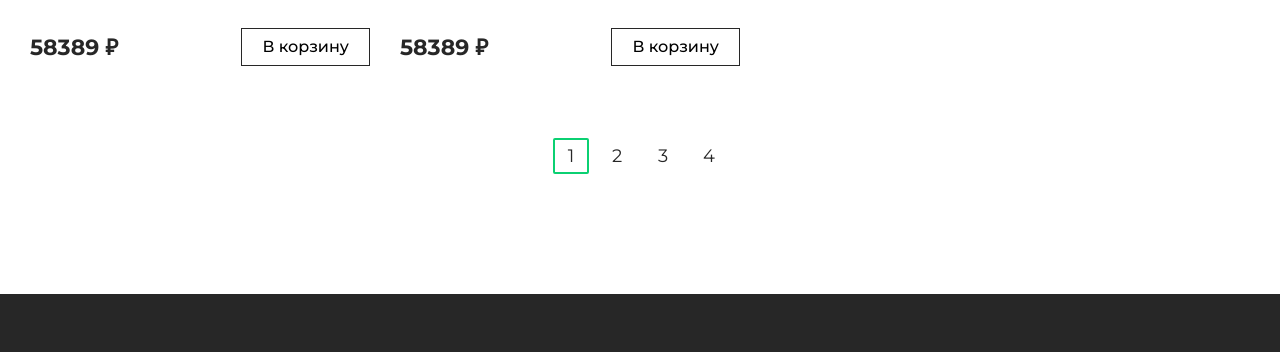
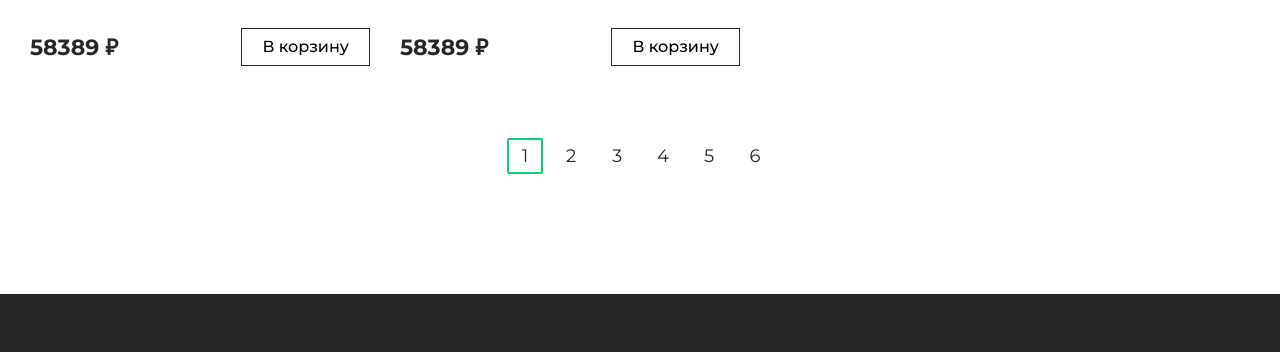
Before and after one commit to ruuuu/GadjetShop, a website built with webpack: page src/index.html in a window 1280 px wide. Shown: the part 3560-3912 px from the top of the page. Built offline with nearby package versions, Linux system fonts and the light colour scheme; files whose address does not match are found by name.

Commit message:
Add files via upload

```diff
--- a/src/index.html
+++ b/src/index.html
@@ -354,10 +354,10 @@
           </aside>
 
           <div class="catalog__pagination pagination">
-            <a href="" class="pagination__arrow pagination__arrow--start" aria-label="перейти на первую страницу">
-            </a>
+            <!-- <a href="" class="pagination__arrow pagination__arrow--start" aria-label="перейти на первую страницу">
+            </a> -->
 
-            <ul class="pagination__list">
+            <!-- <ul class="pagination__list">
               <li class="pagination__item pagination__item--active">
                 <a class="pagination__link pagination__link--active" href="">1</a>
               </li>
@@ -370,10 +370,10 @@
               <li class="pagination__item">
                 <a class="pagination__link" href="">4</a>
               </li>
-            </ul>
+            </ul> -->
 
-            <a href="#" class="pagination__arrow pagination__arrow--end" aria-label="перейти на последнюю страницу">
-            </a>
+            <!-- <a href="#" class="pagination__arrow pagination__arrow--end" aria-label="перейти на последнюю страницу">
+            </a> -->
           </div>
         </div>
 
@@ -526,10 +526,10 @@
 
 </html>
 
-<!-- npm run start - заупстит сервер для   дев разработки-->
+<!-- npm run start - заупстит сервер для дев разработки-->
 <!-- npm run build:prod - соберет прод сборку(т.е с оптимизацией), появится папка dist-->
 <!-- npm run build:dev - себерет dev сборку(то есть без оптимизации)-->
 <!-- npm run clear - очистипапку dist-->
 
 <!---var.scss в этот файл записываем переменные-->
-<!--cscc конвертируется в css-->
+<!--csss конвертируется в css-->
--- a/src/index.js
+++ b/src/index.js
@@ -6,6 +6,28 @@ import './index.scss';
 import Swiper, { Thumbs, Scrollbar } from 'swiper';
 import 'swiper/css';
 import 'swiper/css/scrollbar'; // scrollbar-горизонтальная лииния
+import { pagination } from './modules/pagination.js';
+
+const paginataionWrapper = document.querySelector('.pagination'); // оберка  блока пагинации
+
+const pageURL = new URL(location); // location.href;  урл  страницы
+//console.log('pageURL ', pageURL);
+
+// "+" превращает из строки в число
+const page = +pageURL.searchParams.get('page') || 1; // номер текущей страницы, получим значнеие параметра page, если не получим то 1
+
+try {
+    pagination(paginataionWrapper, 20, page, 6); //  вызов фукнции, передаем число страниц(20), page=номер текущй страницы, сколкь мах станиц отображать(6) и обертку станицы(элементс .pagination)
+} catch (error) {
+    console.warn(error);
+    console.warn('Это не главная страница');
+}
+
+
+
+
+
+
 
 
 const thumbSwiper = new Swiper('.card__slider-thumb', {
--- /dev/null
+++ b/src/modules/pagination.js
@@ -0,0 +1,85 @@
+const createItemPagination = (hrefLink, textContent, active) => {
+
+
+    const li = document.createElement('li');
+    li.className = 'pagination__item';
+
+    const a = document.createElement('a'); // в др приложениях(котрые не перезагружают страницу) вместо ссылок могут быть кнопки
+    a.className = 'pagination__link';
+
+    a.href = hrefLink;
+    a.textContent = textContent;
+
+    if (active) { // если ссылка активняа
+        a.classList.add('pagination__link--active');
+    }
+
+    console.log('a', a);
+    li.append(a); // <li class="pagination__item"><a class="pagination__link" href="http://localhost:3000/index.html?page=1"></a></li>
+
+    return li;  // <li></li>
+};
+
+
+
+
+//           pagination(paginataionWrapper, 20, page, 6)
+export const pagination = (wrapper, pages, page, count) => { // pages- колво страниц, page-№ тек страницы
+
+    const paginationList = document.createElement('ul'); // <ul></ul>
+    paginationList.classList.add('pagination__list');
+    // а можно так: paginationList.className = 'pagination__list';
+
+    const isNotStart = page - Math.floor(count / 2) > 1; // не первая страница ?
+    const isEnd = page + Math.floor(count / 2) > pages; // не последняя страница ?
+
+    if (count > pages) {
+        count = pages;
+    }
+
+    for (let i = 0; i < count; i++) {     // count- колво страниц отображаемх на странице
+        // console.log('page === n ', page === n);
+        // console.log('page ', page);
+        // console.log('n ', n);
+
+        let n = i + 1; // номер активной страницы
+
+        if (isNotStart) { // если не первая
+            if (isEnd) { // если не последняя
+                n = pages - count + i + 1;
+            }
+            else {
+                n = page - Math.floor(count / 2) + i;
+            }
+        }
+
+
+        const li = createItemPagination(`index.html?page=${n}`, n, page === n); // n-номер страницы, page-№ текущей страницы
+        paginationList.append(li);
+    }
+
+
+
+    const firstItem = document.createElement('a'); //  <a></a> для левой стрелки
+    firstItem.classList.add('pagination__arrow', 'pagination__arrow--start');
+    firstItem.href = isNotStart ? 'index.html' : ''; // если не первая станица то на index.html
+
+
+    const lastItem = document.createElement('a'); //  <a></a> для левой стрелки
+    lastItem.classList.add('pagination__arrow', 'pagination__arrow--end');
+    lastItem.href = isEnd ? '' : `index.html?page=${pages}`; // если не послденяя станица то на index.html
+
+
+    wrapper.append(firstItem, paginationList, lastItem); // порядок добавления элементов имеет значение!!!
+
+
+
+
+};
+
+
+
+
+//<li class="pagination__item pagination__item--active">
+    //   <a class="pagination__link pagination__link--active" href="">1</a>
+//</li >
--- a/src/style/card/_card.scss
+++ b/src/style/card/_card.scss
@@ -84,6 +84,11 @@
         line-height: 100%;
     }
 
+    &__thumb-btn--active {
+        outline: 2px solid $color-main;
+
+    }
+
     &__btn--dec {}
 
 
@@ -116,8 +121,6 @@
         color: #FFFFFF;
         background-color: $color-main;
         border: none;
-
-        // width: 100%;
     }
 
     &__param-list {
--- a/src/style/catalog/_pagination.scss
+++ b/src/style/catalog/_pagination.scss
@@ -14,13 +14,13 @@
         display: block;
         width: 18px;
         height: 18px;
-        background-image: url('img/arrow-right.svg');
+        background-image: url('img/arrow-right.svg'); // иконка стрелки
         background-repeat: no-repeat;
         background-position: center;
 
 
         &--start {
-            transform: rotate(180deg); // левая стрелка повернется влево
+            transform: rotate(180deg); //  стрелка повернется влево
         }
 
         &--end {}
```
